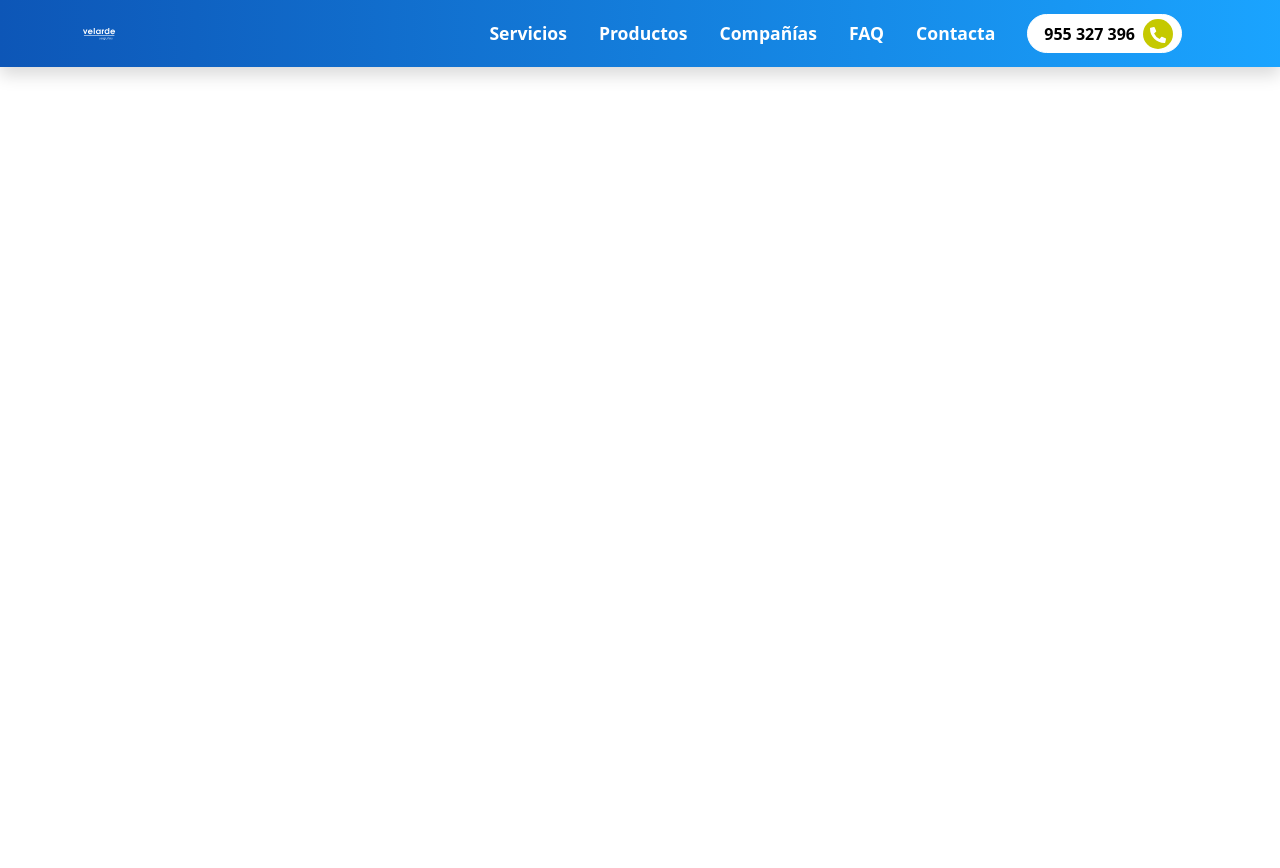
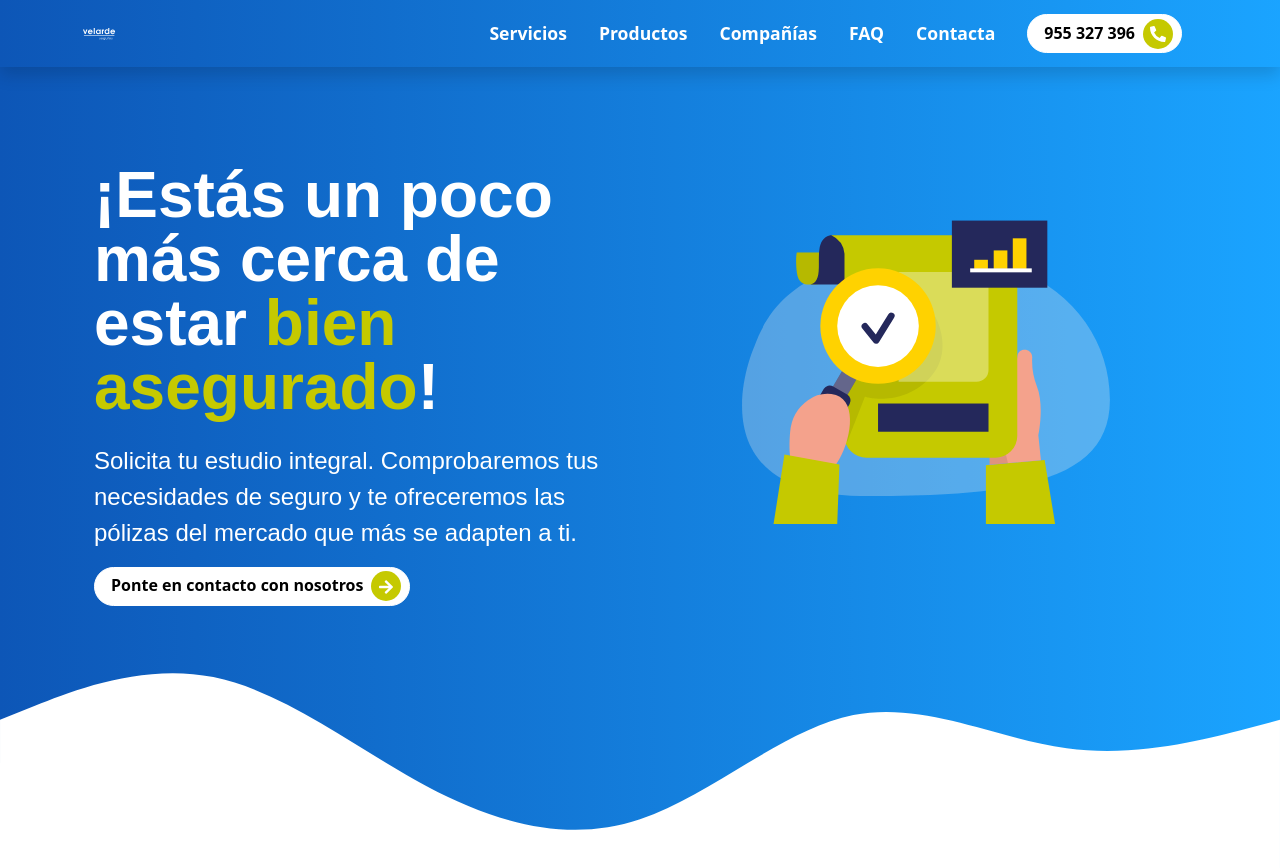
Before and after one commit to nonnzgit/velarde, a Next.js app: page / in a window 1280 px wide. Shown: the top 868 px of the page. Before the commit the page ends 800 px from the top, so only its background shows below. Built offline with nearby package versions, Linux system fonts and the light colour scheme.

Commit message:
tested config and ok

```diff
--- a/components/UI/Buttons.js
+++ b/components/UI/Buttons.js
@@ -27,7 +27,7 @@ export const ButtonArrow = props => {
   return (
     <StyledButton type="button" className="rounded-pill btn-rounded">
       {props.innerText}
-      <StyledPhoneIcon>
+      <StyledPhoneIcon className="center-content">
         <FaArrowRight />
       </StyledPhoneIcon>
     </StyledButton>
--- /dev/null
+++ b/components/sections/Intro.js
@@ -0,0 +1,54 @@
+import Image from 'next/image';
+import { Col, Container, Row } from 'react-bootstrap';
+import { ScTextBasic, ScTitle } from '../../styles/globalStyles';
+import { ScIntroSection } from '../../styles/intro';
+import { ButtonArrow } from '../UI/Buttons';
+import PolizaIntro from '../../public/intro.svg';
+
+const Intro = () => {
+  return (
+    <>
+      <ScIntroSection id="intro">
+        <Container fluid="xl">
+          <Row className=" align-items-center justify-content-center text-white m-auto">
+            <Col md={6} sm={12} className="pl-1 pr-1">
+              <ScTitle>
+                ¡Estás un poco más cerca de estar
+                <strong className="color-secondary"> bien asegurado</strong>!
+              </ScTitle>
+              <ScTextBasic responsive className="texto1">
+                Solicita tu estudio integral. Comprobaremos tus necesidades de
+                seguro y te ofreceremos las pólizas del mercado que más se
+                adapten a ti.
+              </ScTextBasic>
+              <a href="#contacto">
+                <ButtonArrow
+                  innerText={'Ponte en contacto con nosotros'}
+                  className="font-weight-normal"
+                />
+              </a>
+            </Col>
+            <Col md={6} sm={12} className="pl-1 pr-1">
+              <Image
+                src={PolizaIntro}
+                alt="poliza de seguro"
+                layout="responsive"
+              />
+            </Col>
+          </Row>
+        </Container>
+        <div>
+          <svg xmlns="http://www.w3.org/2000/svg" viewBox="0 0 1440 320">
+            <path
+              fill="#fff"
+              fillOpacity="1"
+              d="M0,128L40,112C80,96,160,64,240,80C320,96,400,160,480,202.7C560,245,640,267,720,240C800,213,880,139,960,122.7C1040,107,1120,149,1200,160C1280,171,1360,149,1400,138.7L1440,128L1440,320L1400,320C1360,320,1280,320,1200,320C1120,320,1040,320,960,320C880,320,800,320,720,320C640,320,560,320,480,320C400,320,320,320,240,320C160,320,80,320,40,320L0,320Z"
+            ></path>
+          </svg>
+        </div>
+      </ScIntroSection>
+    </>
+  );
+};
+
+export default Intro;
--- a/pages/index.js
+++ b/pages/index.js
@@ -1,5 +1,6 @@
 import Head from 'next/head';
 import BsNavBar from '../components/sections/BsNavBar';
+import Intro from '../components/sections/Intro';
 
 export default function Home() {
   return (
@@ -13,6 +14,7 @@ export default function Home() {
         <link rel="icon" href="/favicon.png" />
       </Head>
       <BsNavBar />
+      <Intro />
     </div>
   );
 }
--- a/styles/buttons.js
+++ b/styles/buttons.js
@@ -90,6 +90,7 @@ export const StyledPhoneIcon = styled.div`
   color: white;
   background: var(--secondary);
   transition: all 0.0001s linear;
+  line-height: 1.4;
 `;
 
 export const ScUserButtons = styled.button`
--- /dev/null
+++ b/styles/globalStyles.js
@@ -0,0 +1,97 @@
+import styled from 'styled-components';
+
+export const ScTitle = styled.h1`
+  font-family: 'Poppins', sans-serif;
+  font-size: 10vw;
+  font-weight: 600;
+  line-height: 1;
+  padding: 1rem 0;
+  font-weight: bold;
+
+  @media (min-width: 768px) {
+    font-size: 4rem;
+  }
+`;
+
+export const ScSubtitle = styled.h1`
+  text-align: center;
+  text-align: ${props => props.start && 'start'};
+  font-family: 'Poppins', sans-serif;
+  font-size: 2.5rem;
+  font-weight: bold;
+  font-weight: ${props => props.normal && 'normal'};
+
+  @media (min-width: 576px) {
+    font-size: ${props => props.responsive && '3rem'};
+  }
+
+  @media (min-width: 768px) {
+    font-size: ${props => props.responsive && '3.5rem'};
+  }
+
+  @media (min-width: 992px) {
+    font-size: ${props => props.responsive && '4rem'};
+  }
+`;
+
+export const ScTextLead = styled.p.attrs(() => ({
+  className: 'lead',
+}))`
+  line-height: ${props => props.lineH && '2'};
+  font-weight: ${props => props.bold && 'bold'};
+  font-size: ${props => props.small && '1rem'};
+
+  @media (min-width: 576px) {
+    font-size: ${props => props.responsive && '1.175rem'};
+  }
+
+  @media (min-width: 768px) {
+    font-size: ${props => props.responsive && '1.3rem'};
+  }
+
+  @media (min-width: 992px) {
+    font-size: ${props => props.responsive && '1.5rem'};
+  }
+`;
+
+export const ScTextBasic = styled.p`
+  font-family: 'Poppins', sans-serif;
+  line-height: ${props => props.lineH && '2'};
+  font-weight: ${props => props.bold && 'bold'};
+
+  @media (min-width: 576px) {
+    font-size: ${props => props.responsive && '1.175rem'};
+  }
+
+  @media (min-width: 768px) {
+    font-size: ${props => props.responsive && '1.3rem'};
+  }
+
+  @media (min-width: 992px) {
+    font-size: ${props => props.responsive && '1.5rem'};
+  }
+`;
+
+export const ScTextTitle = styled.h3`
+  font-size: 1.8rem;
+  font-weight: 600;
+  font-family: 'Poppins', sans-serif;
+  display: inline-block;
+  background: var(--gradient);
+  background-clip: text;
+  -webkit-background-clip: text;
+  -webkit-text-fill-color: transparent;
+`;
+
+export const Separator = styled.div`
+  &::before {
+    content: '';
+    width: 10rem;
+    height: 0.3rem;
+    display: block;
+    margin: 0 auto;
+    border-radius: 10px;
+    background: var(--gradient);
+    background: ${props => props.green && `var(--secondary)`};
+  }
+`;
--- a/styles/globals.css
+++ b/styles/globals.css
@@ -24,3 +24,17 @@ a {
 * {
   box-sizing: border-box;
 }
+
+.color-secondary {
+  color: var(--secondary);
+}
+
+.color-primary {
+  color: var(--primary);
+}
+
+.center-content {
+  display: flex;
+  justify-content: center;
+  align-items: center;
+}
--- /dev/null
+++ b/styles/intro.js
@@ -0,0 +1,16 @@
+import styled from 'styled-components';
+
+export const ScIntroSection = styled.div`
+  background: var(--gradient);
+  width: 100%;
+  height: 100%;
+  padding: 5rem 0 0 0;
+
+  img {
+    padding: 1rem 0;
+  }
+
+  .texto1 {
+    max-width: 560px;
+  }
+`;
```
Also changed, not shown: public/intro.svg (added).
